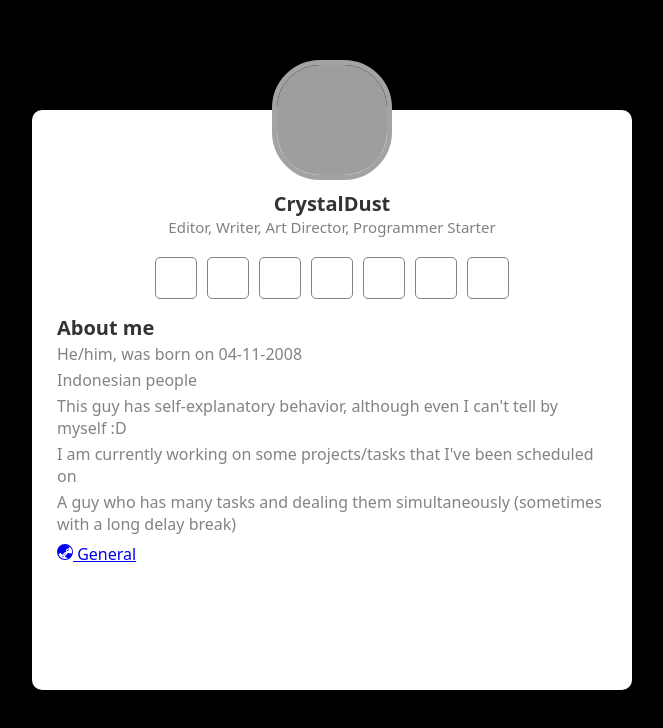
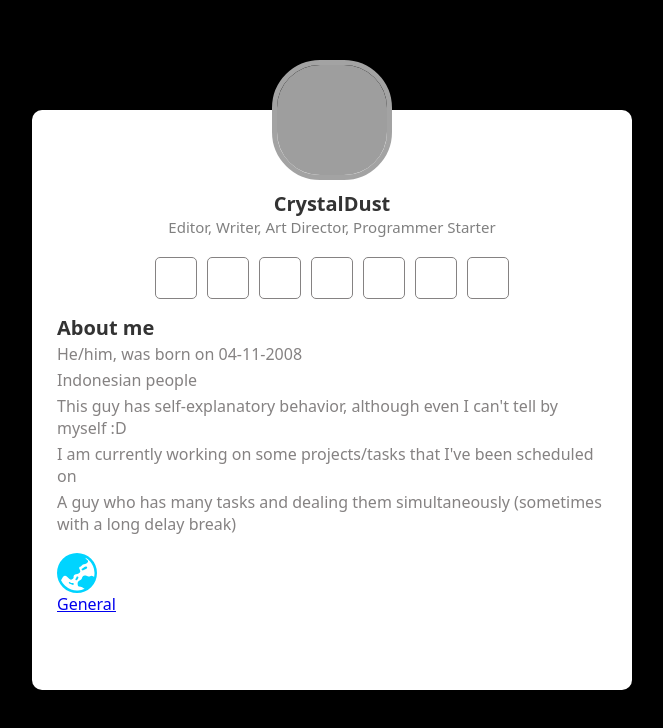
Before and after one commit to CrystalDustt/crystaldust-main.github.io, a plain HTML site: page index.html in a window 1280 px wide. Shown: the whole page, without its empty margins (308-971 px from the left). Drawn offline with Linux system fonts and the light colour scheme; grey boxes are pictures that could not be loaded; some icons are missing.

Commit message:
Update style.css

```diff
--- a/style.css
+++ b/style.css
@@ -58,7 +58,7 @@ body {
 .soc-icons a {
   text-decoration: none;
 }
-.bi bi-globe-asia-australia {
+.bi-globe-asia-australia {
   width: 40px;
   height: 40px;
   color: #00d4ff;
```
